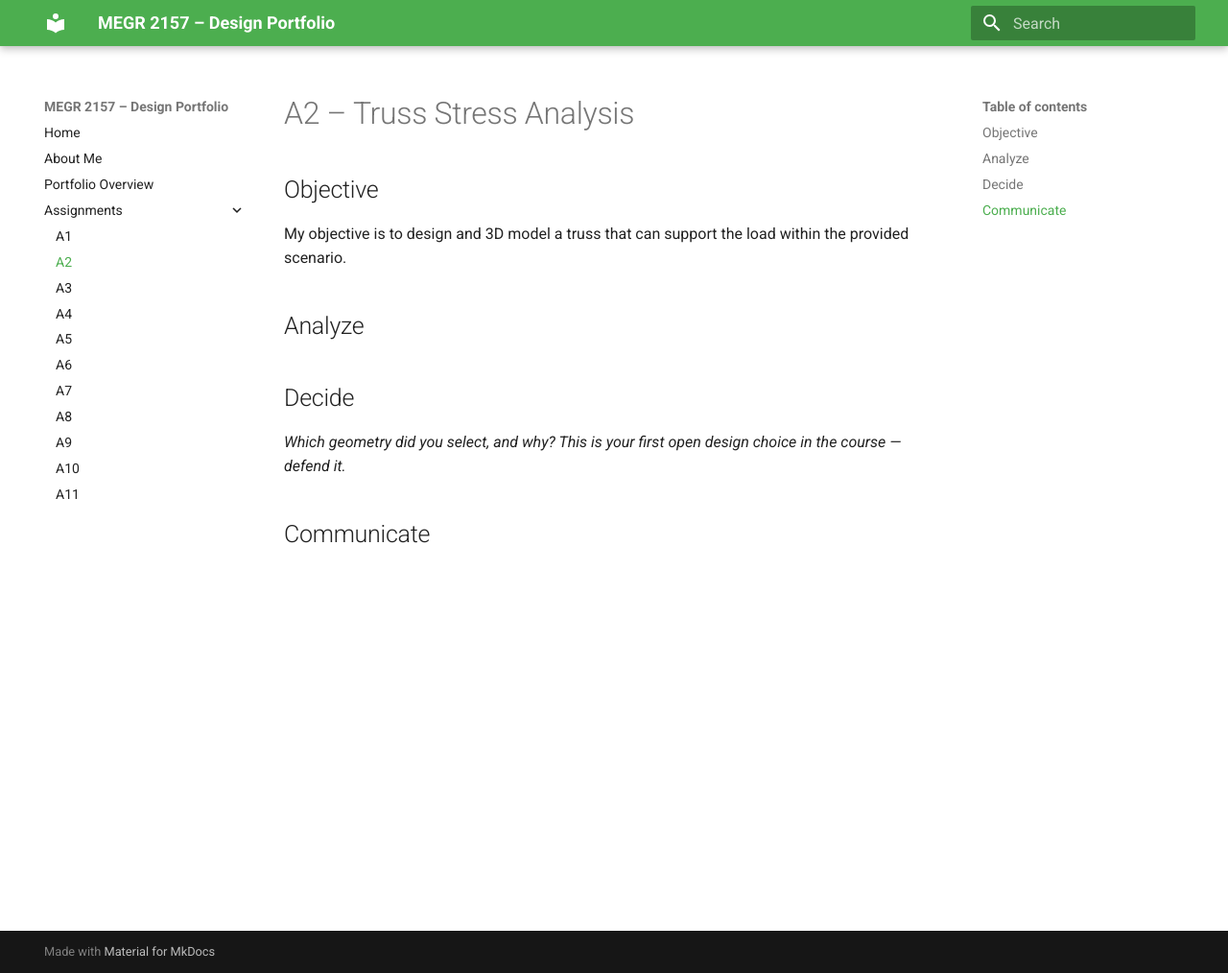
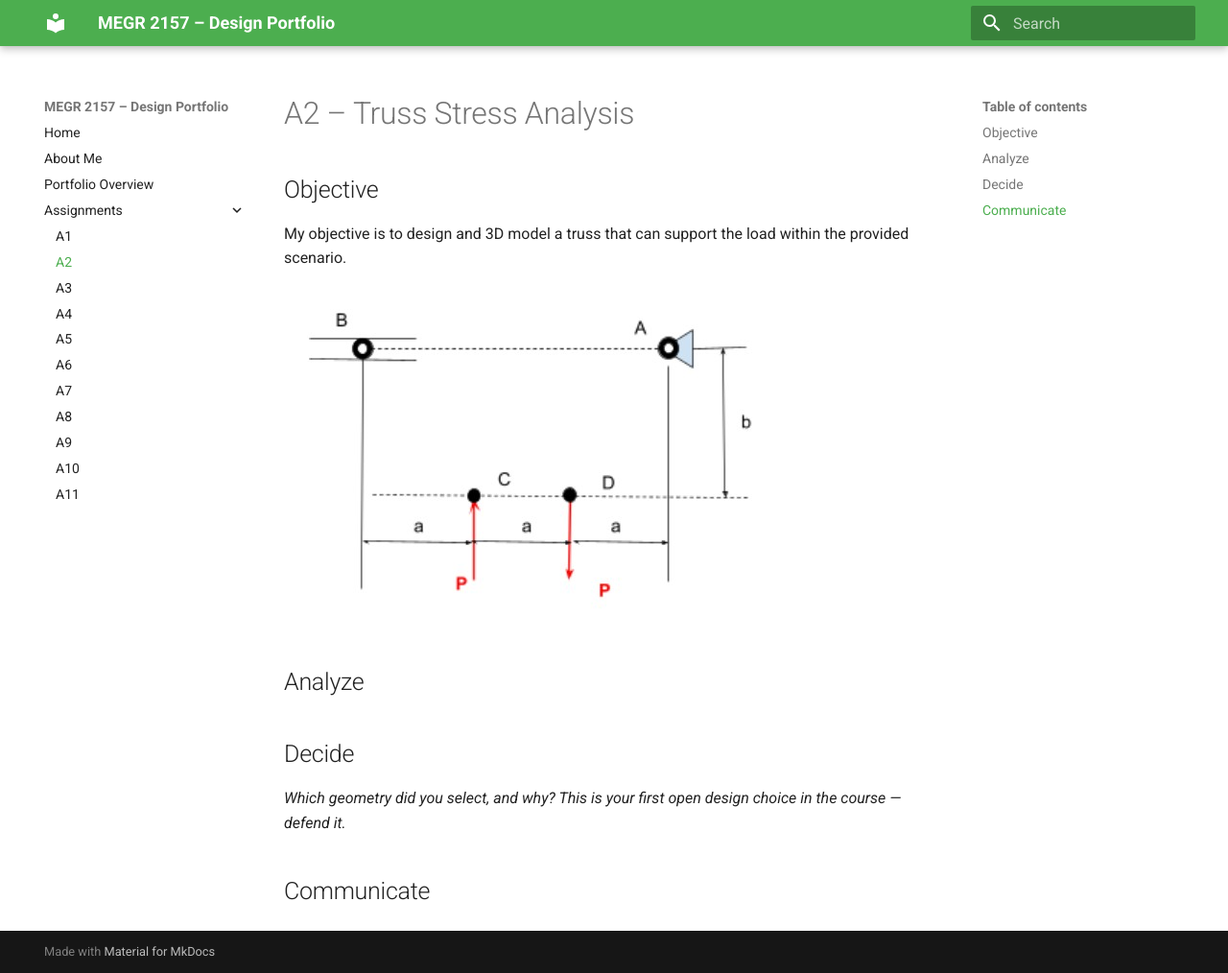
Before and after one commit to SanjayKashyap24/design-projects-portfolio, an MkDocs documentation site: the page built from docs/assignments/A02/index.md, in a window 1280 px wide and 1014 px high. Shown: the whole window at 96% size. Built offline with MkDocs 1.6.1 and Material for MkDocs 9.7.7, drawn with Linux system fonts in a browser that asks for light colours.

Commit message:
Add image to index.md for scenario illustration
Added an image to illustrate the scenario for the truss design.

```diff
--- a/docs/assignments/A02/index.md
+++ b/docs/assignments/A02/index.md
@@ -2,6 +2,8 @@
 
 ## Objective
 My objective is to design and 3D model a truss that can support the load within the provided scenario.
+
+![Clap Photo 2](ProvideScenerio.jpg)
 
 ## Analyze
 
```
